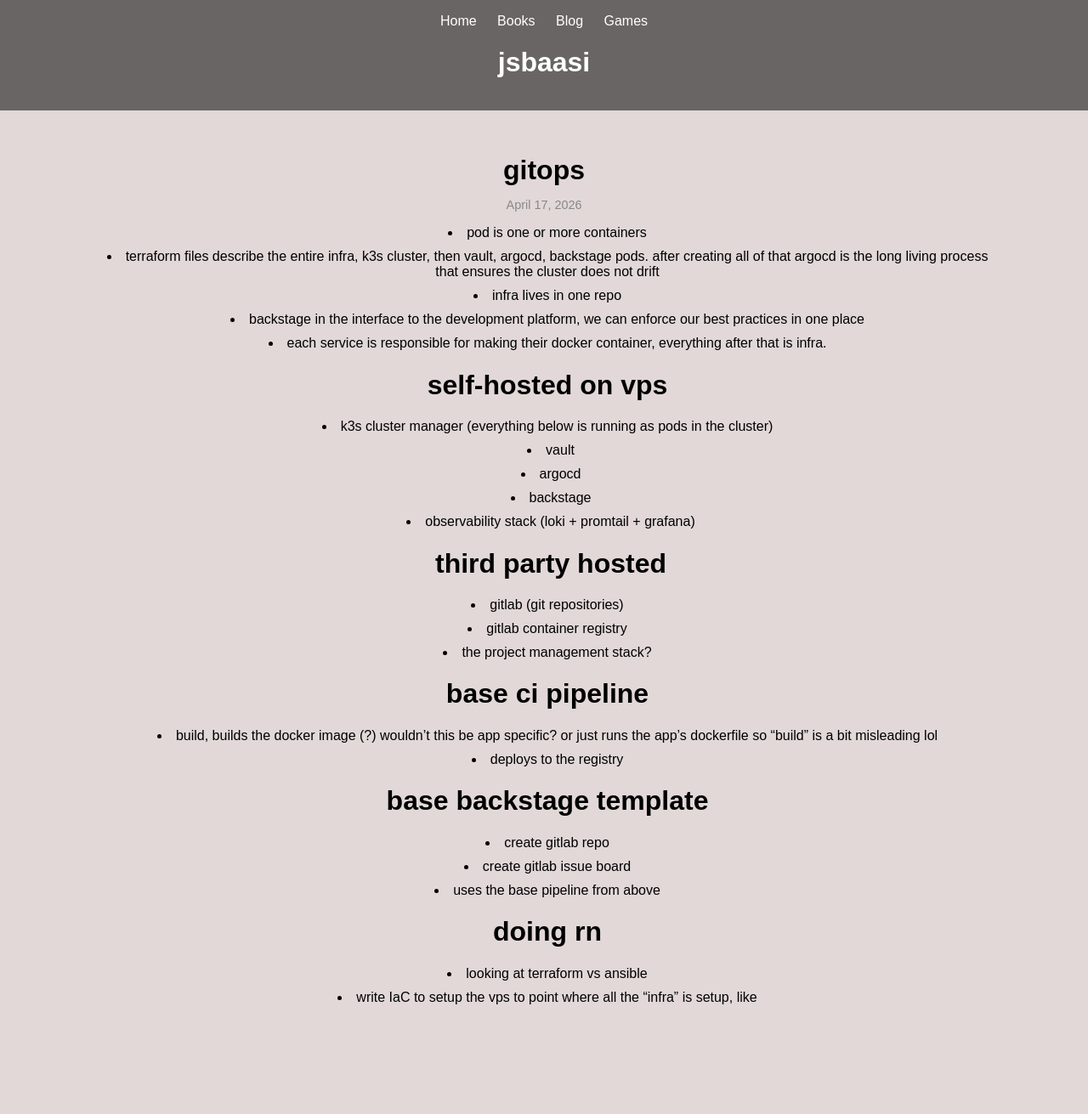
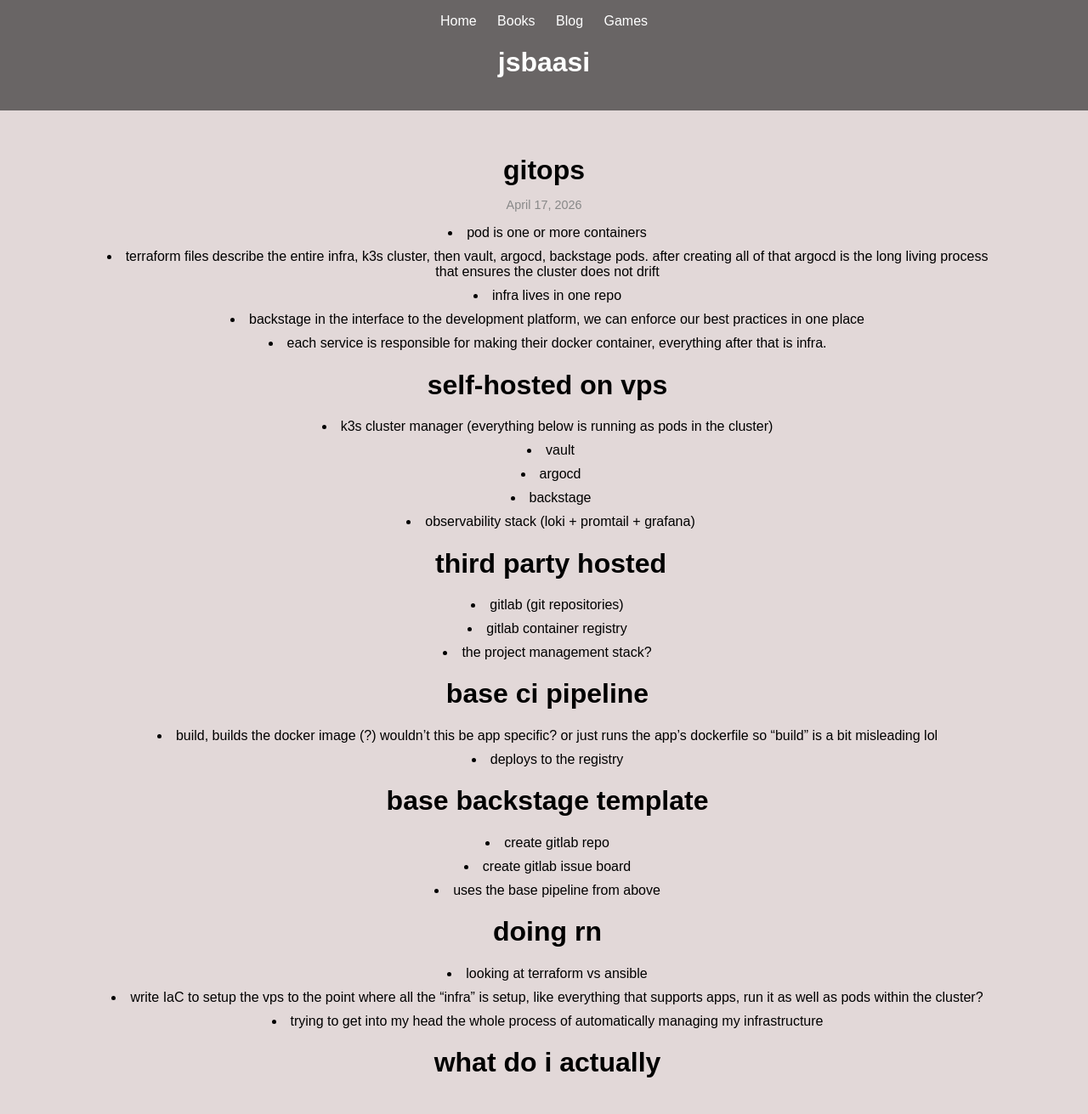
Before and after one commit to jsbaasi/jsbaasi.github.io, a Jekyll site: the page built from _posts/2026-04-17-gitops.md, in a window 1280 px wide. Shown: the whole page at 85% size. Built offline with Jekyll 4.4.1, drawn with Linux system fonts in a browser that asks for light colours; before the commit the page ends 1219 px from its top, so only the background shows below that.

Commit message:
vault backup: 2026-04-18 11:12:30

```diff
--- a/_posts/2026-04-17-gitops.md
+++ b/_posts/2026-04-17-gitops.md
@@ -29,4 +29,6 @@
 - uses the base pipeline from above
 # doing rn
 - looking at terraform vs ansible
-- write IaC to setup the vps to point where all the "infra" is setup, like
+- write IaC to setup the vps to the point where all the "infra" is setup, like everything that supports apps, run it as well as pods within the cluster?
+- trying to get into my head the whole process of automatically managing my infrastructure
+# what do i actually
```
